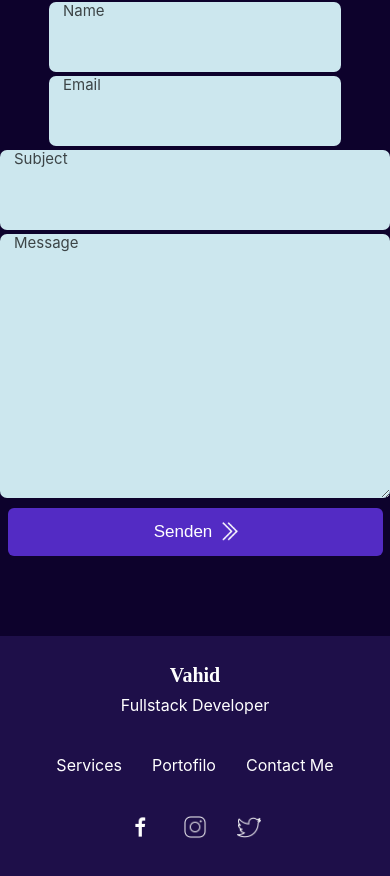
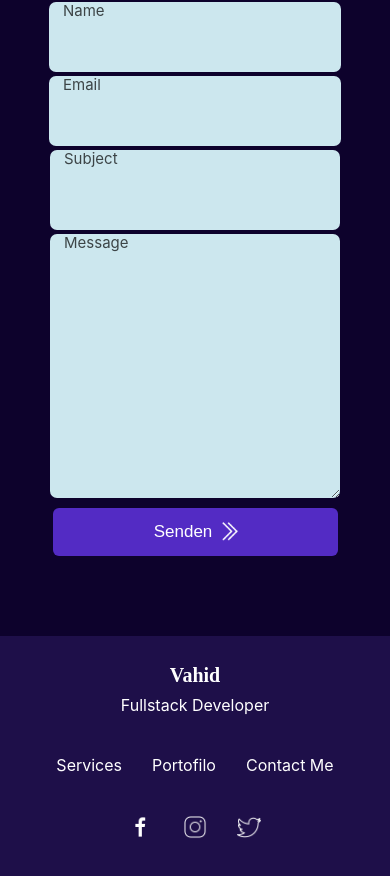
Before and after one commit to agavahid/webdevelopercompany, a React (Create React App) app: page / in a window 390 px wide. Shown: the part 4993-5869 px from the top of the page. Built offline with nearby package versions, Linux system fonts and the light colour scheme.

Commit message:
fix(webdevelopercompany) fixed input width

```diff
--- a/src/components/contactForm/contactForm.css
+++ b/src/components/contactForm/contactForm.css
@@ -73,10 +73,8 @@
         display: flex;
         justify-content: center;
     }
-    .formItemBottom{
+    .formItemsBottom{
         width: 290px;
-        margin: 0 auto;
-        width: 90%;
         margin: 0 auto;
     }
     .formItemSubmit{
```
